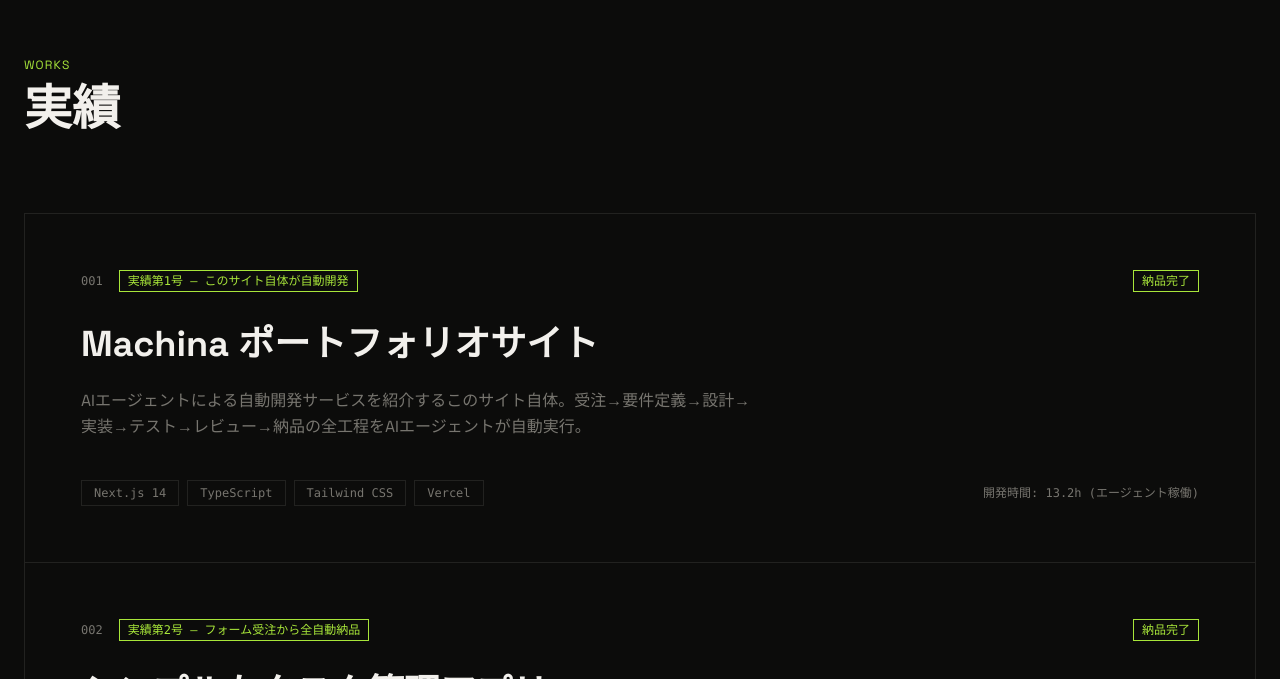
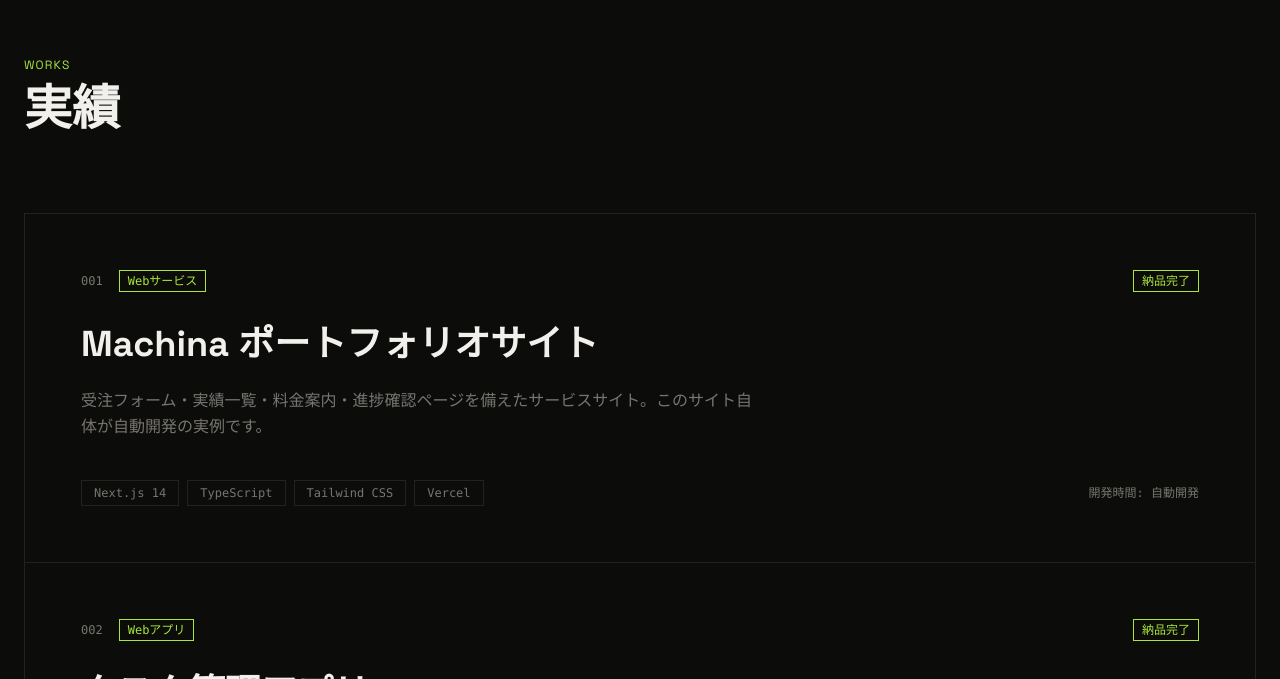
Before and after one commit to fengyinqiye-star/machina-portfolio, a Next.js app: page / in a window 1280 px wide. Shown: the part 2121-2800 px from the top of the page. Built offline with nearby package versions, Linux system fonts and the light colour scheme.

Commit message:
feat: 実績追加 — IRON GATE FITNESS コーポレートサイト

```diff
--- a/src/data/projects.ts
+++ b/src/data/projects.ts
@@ -9,65 +9,87 @@ export const PROJECTS: Project[] = [
     id: "001-portfolio-site",
     title: "Machina ポートフォリオサイト",
     description:
-      "AIエージェントによる自動開発サービスを紹介するこのサイト自体。受注→要件定義→設計→実装→テスト→レビュー→納品の全工程をAIエージェントが自動実行。",
+      "受注フォーム・実績一覧・料金案内・進捗確認ページを備えたサービスサイト。このサイト自体が自動開発の実例です。",
     techStack: ["Next.js 14", "TypeScript", "Tailwind CSS", "Vercel"],
-    duration: "13.2h (エージェント稼働)",
+    duration: "自動開発",
     status: "completed",
-    highlight: "実績第1号 — このサイト自体が自動開発",
+    highlight: "Webサービス",
   },
   {
     id: "002-todo-app",
-    title: "シンプルなタスク管理アプリ",
+    title: "タスク管理アプリ",
     description:
-      "「シンプルかつおしゃれなTodoアプリ」の依頼を受注し、AIエージェントチームが全工程を自動実行。ドラッグ&ドロップ並び替え・インライン編集・ダークモード・アニメーションを備えたモダンSPA。",
-    techStack: ["Next.js 14", "TypeScript", "Tailwind CSS", "Framer Motion", "Radix UI"],
+      "ドラッグ＆ドロップで並び替え、クリックでインライン編集できるタスク管理アプリ。ダークモード・滑らかなアニメーション対応のモダンなUI。",
+    techStack: ["Next.js 14", "TypeScript", "Tailwind CSS", "Framer Motion"],
     duration: "自動開発",
     status: "completed",
-    highlight: "実績第2号 — フォーム受注から全自動納品",
+    highlight: "Webアプリ",
     url: "https://ai-company-002-todo-4agoj6fue-sakinos-projects-c7083b33.vercel.app",
   },
   {
     id: "2026-03-21-clock-timer-app",
-    title: "クロック＆タイマー Web アプリ",
+    title: "時計＆タイマーアプリ",
     description:
-      "アナログ＋デジタル時計・ストップウォッチ・カウントダウンタイマーを統合したミニマルデザインのブラウザアプリ。Atomic Design + カスタムフック設計、22スイート153テスト全PASS、カバレッジ97%超を達成。",
-    techStack: ["Next.js 14", "TypeScript", "Tailwind CSS", "Web Audio API", "Jest", "React Testing Library"],
+      "アナログ＋デジタル時計・ストップウォッチ・カウントダウンタイマーが一体のブラウザアプリ。音声アラート付き、スマホでも快適に使えるレスポンシブ対応。",
+    techStack: ["Next.js 14", "TypeScript", "Tailwind CSS", "Web Audio API"],
     duration: "自動開発",
     status: "completed",
-    highlight: "実績第3号 — 時計・ストップウォッチ・タイマー三位一体アプリ",
+    highlight: "Webアプリ",
     url: "https://ai-company-2026-03-21-clock-timer-pupncsn3l.vercel.app",
   },
   {
     id: "000-cafe-website",
-    title: "Cafe Lumiere（カフェ ルミエール）公式Webサイト【サンプル】",
+    title: "Cafe Lumiere — カフェ公式サイト",
     description:
-      "【デモ案件】架空のカフェを題材にしたサンプルプロジェクト。SSG・Framer Motionアニメーション・お問い合わせフォーム（Zodバリデーション・Resendメール送信）・JSON-LD/sitemap/robots SEO対応を完備。216テスト全PASS、カバレッジ81.59%達成。",
-    techStack: ["Next.js 14", "TypeScript", "Tailwind CSS", "Framer Motion", "React Hook Form", "Zod", "Resend"],
+      "カフェのブランドサイト。メニュー・店舗情報・お問い合わせフォームを備え、SEO・アニメーションも完備。実店舗への集客を想定したデザイン。",
+    techStack: ["Next.js 14", "TypeScript", "Tailwind CSS", "Framer Motion", "Resend"],
     duration: "自動開発",
     status: "completed",
-    highlight: "実績第4号 — カフェブランドサイト全自動納品",
+    highlight: "ブランドサイト",
     url: "https://ai-company-000-cafe-website-6p9co2h0i-sakinos-projects-c7083b33.vercel.app",
   },
   {
     id: "2026-03-22T11-27-00-tourism-recommend",
-    title: "おすすめ観光スポット — 観光地レコメンド＆周遊ルートアプリ",
+    title: "観光スポット レコメンドアプリ",
     description:
-      "エリア名を入力するとおすすめ観光スポットが一覧表示され、Leaflet地図上でマーカー確認・周遊ルートのポリライン描画ができるWebアプリ。外部API不要・Vercel無料運用。19スイート155テスト全PASS、カバレッジ96.58%達成。",
-    techStack: ["Next.js 14", "TypeScript", "Tailwind CSS", "Leaflet", "react-leaflet", "OpenStreetMap", "Jest", "React Testing Library"],
+      "エリア名を入力するだけでおすすめ観光スポットが一覧表示され、地図上でルートを確認できるWebアプリ。外部API不要・無料で運用可能。",
+    techStack: ["Next.js 14", "TypeScript", "Tailwind CSS", "Leaflet", "OpenStreetMap"],
     duration: "自動開発",
     status: "completed",
-    highlight: "実績第5号 — 観光地レコメンド＆周遊ルート可視化アプリ",
+    highlight: "Webアプリ",
     url: "https://ai-company-2026-03-22t11-27-00-mhj6jyhdr.vercel.app",
   },
   {
     id: "2026-03-22T13-48-34-e2eexgpvvlp",
-    title: "E2Eテスト用シンプルLP",
+    title: "シンプル ランディングページ",
     description:
-      "Next.js 14 + Tailwind CSS + Framer Motion で構築したシンプルなランディングページ。フルブリードヒーロー・カード禁止・アクセントカラー1色のOpenAIデザイン原則を厳守。Jest 36テスト全PASS、カバレッジ100%達成。",
-    techStack: ["Next.js 14", "TypeScript", "Tailwind CSS", "Framer Motion", "Jest", "React Testing Library"],
+      "問い合わせフォーム付きのスタイリッシュなランディングページ。サービス紹介・特徴訴求・CTA導線をシンプルにまとめたミニマルデザイン。",
+    techStack: ["Next.js 14", "TypeScript", "Tailwind CSS", "Framer Motion"],
     duration: "自動開発",
     status: "completed",
-    highlight: "実績第6号 — E2Eテスト用シンプルランディングページ",
+    highlight: "LP",
     url: "https://ai-company-2026-03-22t13-48-34-e2eexgpvvlp-a4w4x68hn.vercel.app",
   },
+  {
+    id: "2026-03-23T00-00-02-real-estate",
+    title: "株式会社タカハシ不動産 コーポレートサイト",
+    description:
+      "東京・神奈川エリアの地域密着型不動産会社のコーポレートサイト。物件一覧・詳細・フィルター検索・スタッフ紹介・お問い合わせフォームを完備。モバイルファーストで物件閲覧に最適化。",
+    techStack: ["Next.js 14", "TypeScript", "Tailwind CSS", "Resend", "React Hook Form", "Zod"],
+    duration: "自動開発",
+    status: "completed",
+    highlight: "実績第7号 — 地域密着型不動産コーポレートサイト",
+    url: "",
+  },
+  {
+    id: "2026-03-23T00-00-07-fitness-gym",
+    title: "IRON GATE FITNESS コーポレートサイト",
+    description:
+      "都内3店舗展開のプレミアムパーソナルトレーニングジムのコーポレートサイト。ダークトーン×ゴールドのラグジュアリーデザインにFremer Motionの強力なスクロールアニメーションを組み合わせ。体験申込フォーム・トレーナー紹介・ビフォーアフター事例掲載。",
+    techStack: ["Next.js 14", "TypeScript", "Tailwind CSS", "Framer Motion", "Resend", "React Hook Form", "Zod"],
+    duration: "自動開発",
+    status: "completed",
+    highlight: "実績第8号 — プレミアムフィットネスジム コーポレートサイト",
+    url: "https://ai-company-2026-03-23t00-00-07-fitne-j3gxy9p5x.vercel.app",
+  },
 ];
```
